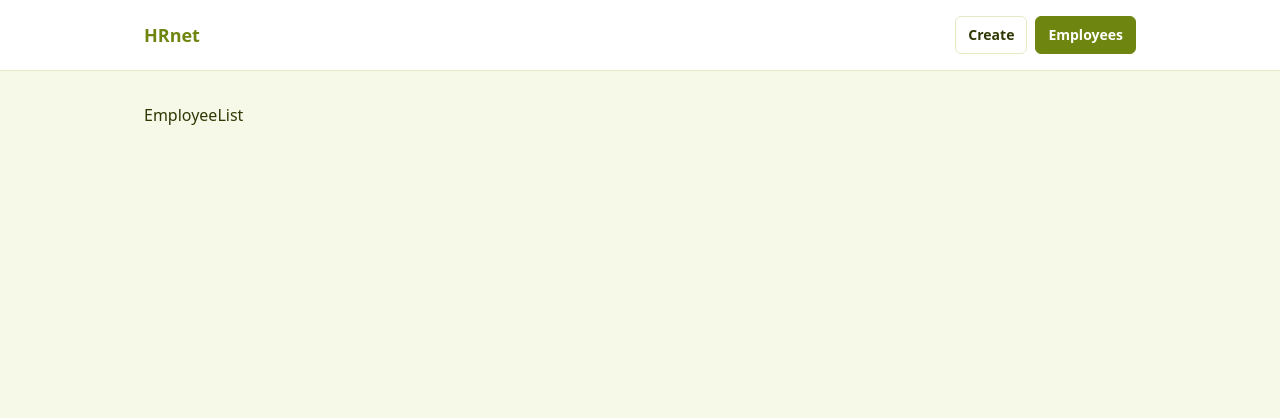
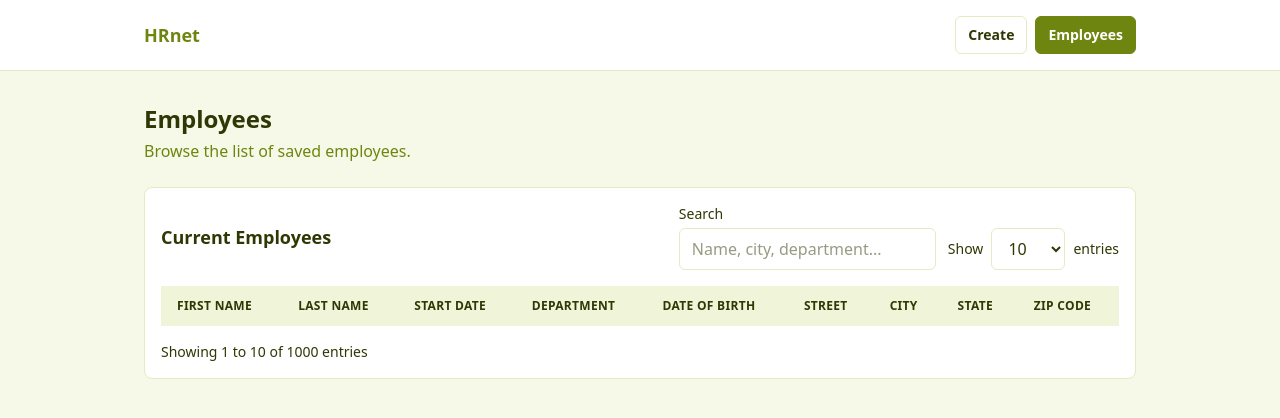
Before and after one commit to Mikael240820/HRnet, a React (Vite) app: page /employees in a window 1280 px wide. Shown: the top 418 px of the page. Built offline with nearby package versions, Linux system fonts and the light colour scheme.

Commit message:
Refonte de la page qui liste les employés

```diff
--- /dev/null
+++ b/src/components/EmployeeTable.jsx
@@ -0,0 +1,89 @@
+import { useEmployees } from '../store/useEmployees';
+
+export function EmployeeTable() {
+  const employees = useEmployees((state) => state.employees);
+
+  return (
+    <div className="rounded-lg border border-leaf-200 bg-white p-4">
+      <div className="mb-4 flex flex-wrap items-center justify-between gap-3">
+        <h2 className="text-lg font-semibold text-leaf-900">Current Employees</h2>
+        <div className="flex flex-wrap items-end gap-3">
+          <label className="flex flex-col gap-1 text-sm font-medium text-leaf-900">
+            <span>Search</span>
+            <input
+              type="search"
+              placeholder="Name, city, department..."
+              className="w-full rounded-md border border-leaf-200 px-3 py-2 text-base focus:border-leaf-700 focus:outline-none focus:ring-2 focus:ring-leaf-100"
+            />
+          </label>
+          <label className="flex items-center gap-2 text-sm font-medium text-leaf-900">
+            <span>Show</span>
+            <select className="rounded-md border border-leaf-200 px-3 py-2 text-base focus:border-leaf-700 focus:outline-none focus:ring-2 focus:ring-leaf-100">
+              <option value="10">10</option>
+              <option value="25">25</option>
+              <option value="50">50</option>
+              <option value="100">100</option>
+            </select>
+            <span>entries</span>
+          </label>
+        </div>
+      </div>
+      <div className="overflow-x-auto">
+        <table className="min-w-full border-collapse text-sm">
+          <thead className="bg-leaf-100 text-left text-xs font-semibold uppercase tracking-wide text-leaf-900">
+            <tr>
+              <th className="px-4 py-3">
+                <span className="text-left uppercase tracking-wide">First Name</span>
+              </th>
+              <th className="px-4 py-3">
+                <span className="text-left uppercase tracking-wide">Last Name</span>
+              </th>
+              <th className="px-4 py-3">
+                <span className="text-left uppercase tracking-wide">Start Date</span>
+              </th>
+              <th className="px-4 py-3">
+                <span className="text-left uppercase tracking-wide">Department</span>
+              </th>
+              <th className="px-4 py-3">
+                <span className="text-left uppercase tracking-wide">Date of Birth</span>
+              </th>
+              <th className="px-4 py-3">
+                <span className="text-left uppercase tracking-wide">Street</span>
+              </th>
+              <th className="px-4 py-3">
+                <span className="text-left uppercase tracking-wide">City</span>
+              </th>
+              <th className="px-4 py-3">
+                <span className="text-left uppercase tracking-wide">State</span>
+              </th>
+              <th className="px-4 py-3">
+                <span className="text-left uppercase tracking-wide">Zip Code</span>
+              </th>
+            </tr>
+          </thead>
+          <tbody className="divide-y divide-leaf-200">
+            {employees.map((employee, index) => (
+              <tr
+                key={index}
+                className="odd:bg-white even:bg-leaf-50 hover:bg-leaf-100"
+              >
+                <td className="px-4 py-3 text-leaf-900">{employee.firstName}</td>
+                <td className="px-4 py-3 text-leaf-900">{employee.lastName}</td>
+                <td className="px-4 py-3 text-leaf-900">{employee.startDate}</td>
+                <td className="px-4 py-3 text-leaf-900">{employee.department}</td>
+                <td className="px-4 py-3 text-leaf-900">{employee.dateOfBirth}</td>
+                <td className="px-4 py-3 text-leaf-900">{employee.street}</td>
+                <td className="px-4 py-3 text-leaf-900">{employee.city}</td>
+                <td className="px-4 py-3 text-leaf-900">{employee.state}</td>
+                <td className="px-4 py-3 text-leaf-900">{employee.zipCode}</td>
+              </tr>
+            ))}
+          </tbody>
+        </table>
+      </div>
+      <div className="mt-4 flex flex-wrap items-center justify-between gap-3 text-sm text-leaf-900">
+        <p>Showing 1 to 10 of 1000 entries</p>
+      </div>
+    </div>
+  )
+}
--- a/src/pages/EmployeeList.jsx
+++ b/src/pages/EmployeeList.jsx
@@ -1,6 +1,14 @@
+import { EmployeeTable } from '../components/EmployeeTable'
+
 function EmployeeList() {
   return (
-    <h1>EmployeeList</h1>
+    <section className="flex flex-col gap-6">
+      <header className="space-y-1">
+        <h1 className="text-2xl font-semibold text-leaf-900">Employees</h1>
+        <p className="text-leaf-700">Browse the list of saved employees.</p>
+      </header>
+      <EmployeeTable />
+    </section>
   )
 }
 
```
